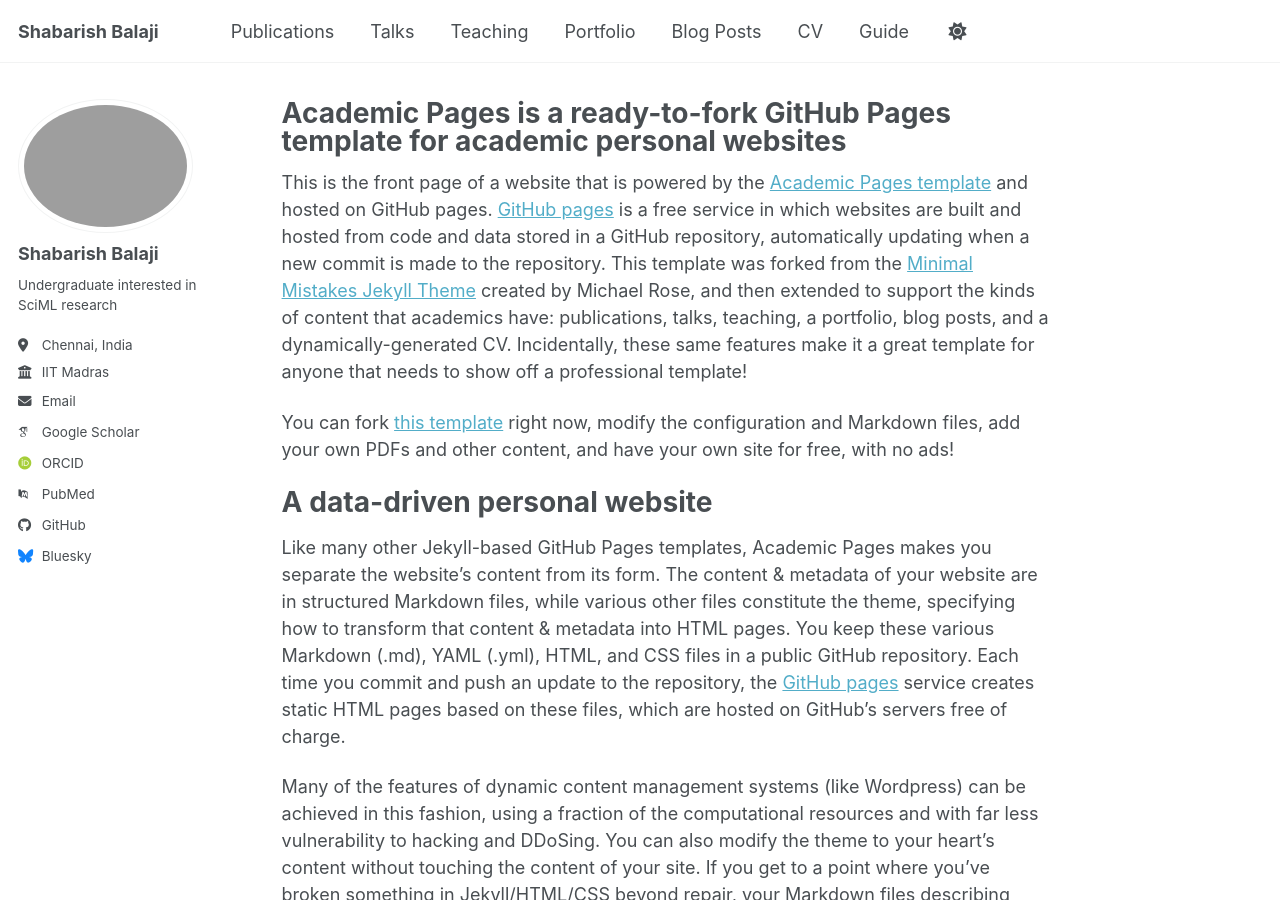
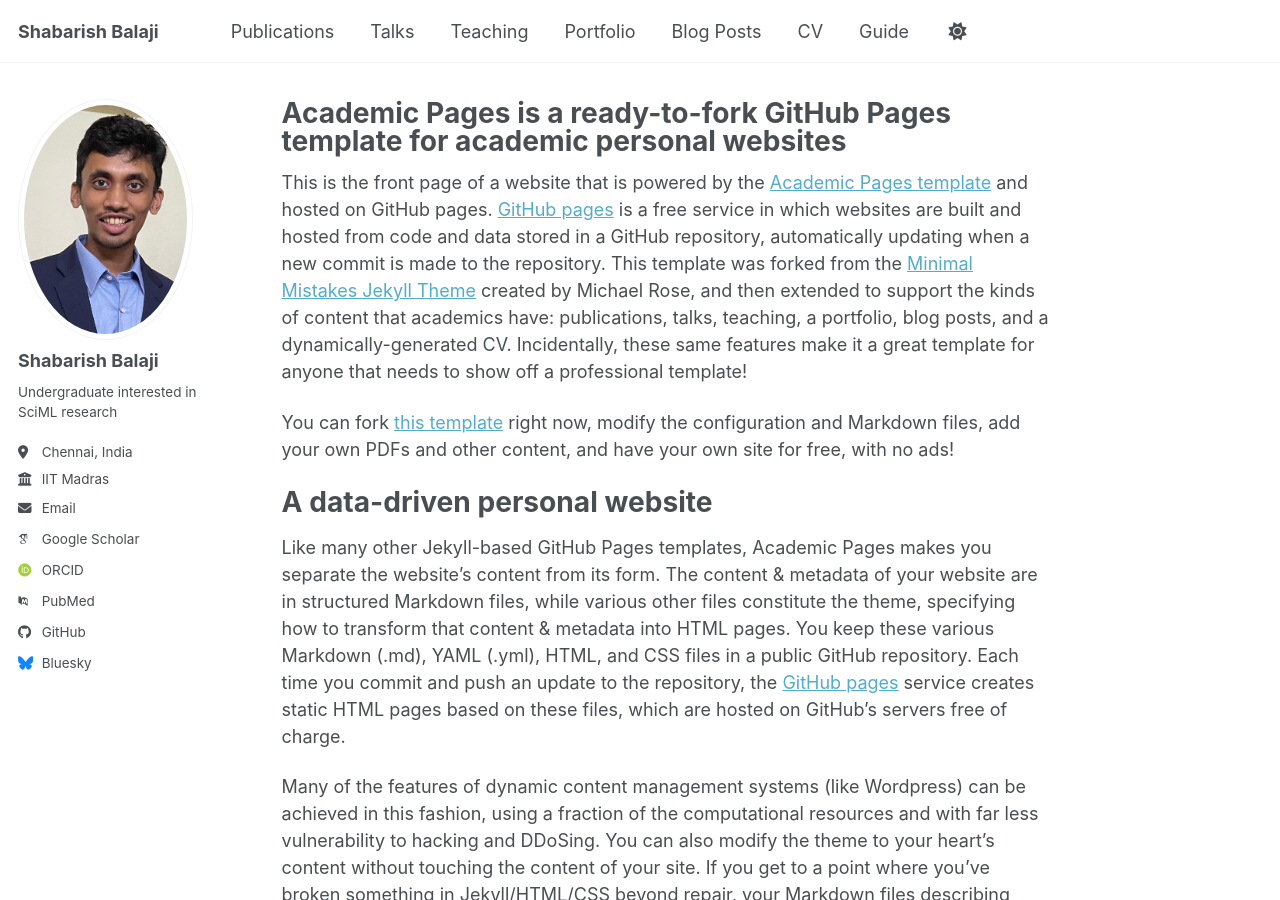
Before and after one commit to shabarishbalajir/shabarishbalajir.github.io, a Jekyll site: the page built from _pages/about.md, in a window 1280 px wide and 900 px high. Built offline with Jekyll 4.4.1, drawn with Linux system fonts in a browser that asks for light colours; some web fonts are replaced; a script bundle is joined from its source files by our own code; library files that are not in the unit come from our copies.

Commit message:
Update _config.yml

```diff
--- a/_config.yml
+++ b/_config.yml
@@ -23,7 +23,7 @@
 #               Additional customization can be done by editing /_includes/author-profile.html
 author:
   # Biographic information
-  avatar           : "profile.png"
+  avatar           : "Shabarish_Balaji.jpeg"
   name             : "Shabarish Balaji"
   bio              : "Undergraduate interested in SciML research"
   location         : "Chennai, India"
```
